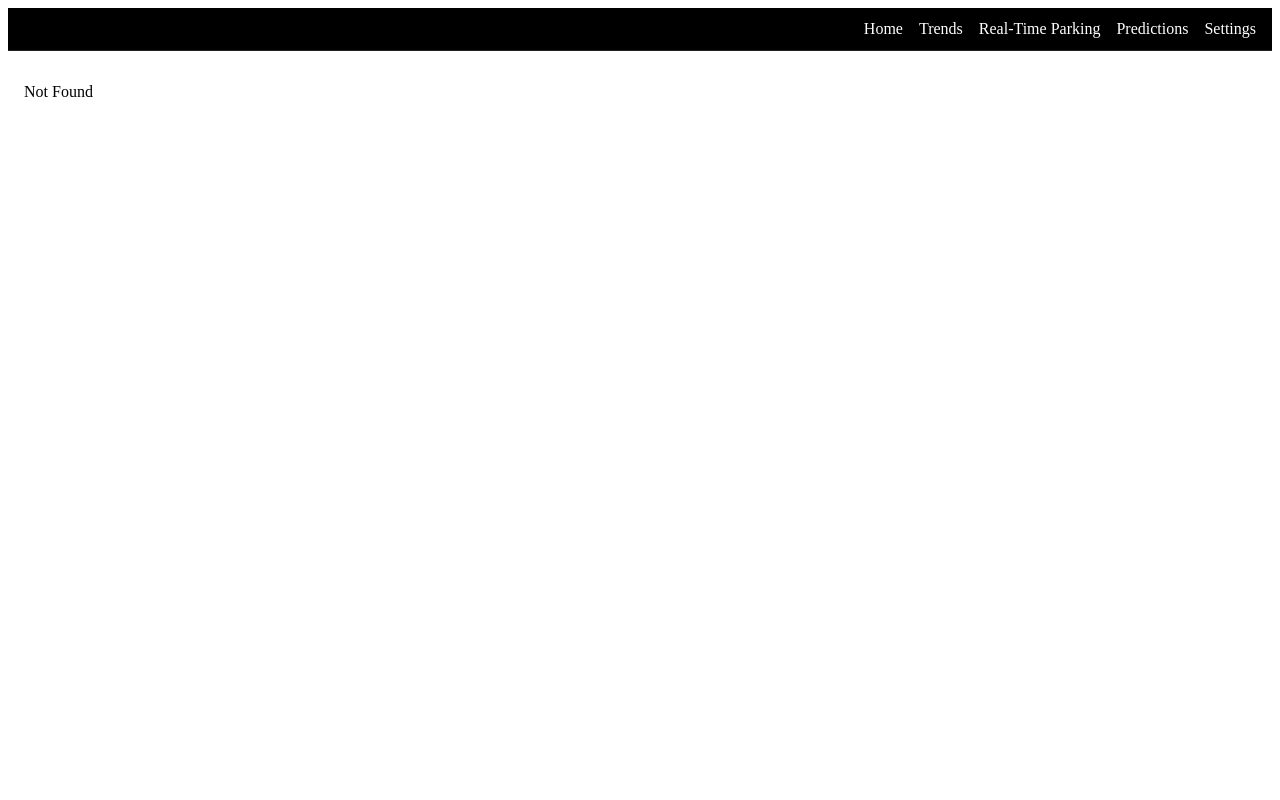
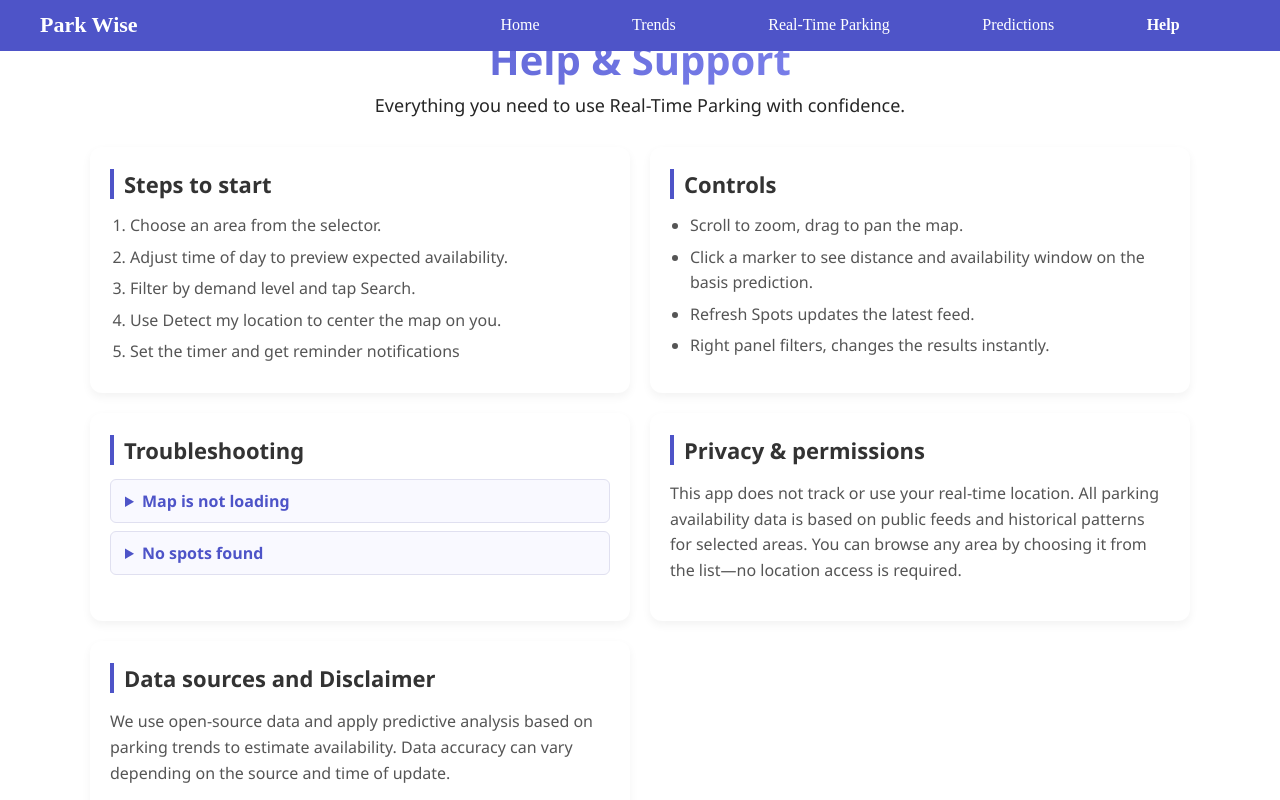
Before and after one commit to LELI1891633/5122-TE20, a Vue app in the folder web/: page /help in a window 1280 px wide. Before the commit this address had no page. Shown: the top 800 px of the page. Built offline with nearby package versions, Linux system fonts and the light colour scheme.

Commit message:
Help page added  and home page changes with navigation bar changes.

```diff
--- a/web/src/App.vue
+++ b/web/src/App.vue
@@ -4,12 +4,13 @@
 <template>
   <div>
     <nav class="navbar">
+      <RouterLink to="/home" class="logo">Park Wise</RouterLink>
       <div class="nav-links">
         <RouterLink to="/home">Home</RouterLink>
         <RouterLink to="/trends">Trends</RouterLink>
         <RouterLink to="/realtime">Real-Time Parking</RouterLink>
         <RouterLink to="/predictions">Predictions</RouterLink>
-        <RouterLink to="/settings">Settings</RouterLink>
+        <RouterLink to="/help">Help</RouterLink>
       </div>
     </nav>
 
@@ -19,21 +20,38 @@
 
 <style scoped>
 .navbar {
+  position: fixed;
+  top: 0;
+  left: 0;
+  right: 0;
   display: flex;
-  justify-content: flex-end; /* push links to right */
-  padding: 12px 16px;
-  border-bottom: 1px solid #222;
-  background-color: #000; /* black background */
+  align-items: center;
+  justify-content: space-between;
+  padding: 12px 40px;
+  border-bottom: 1px solid #4e54c8;
+  background-color: #4e54c8;
+  z-index: 1000;
+}
+
+.logo {
+  font-size: 22px;
+  font-weight: 900;
+  color: #fff;
+  text-decoration: none;
+  flex: 1; /* takes space so nav links shift right */
 }
 
 .nav-links {
   display: flex;
-  gap: 16px;
+  justify-content: space-evenly;
+  flex: 2; /* fills middle space */
+  gap: 32px;
 }
 
 .nav-links a {
   text-decoration: none;
-  color: #fff; /* white text */
+  color: #fff;
+  font-weight: 500;
 }
 
 .nav-links a.router-link-active {
--- a/web/src/router/index.ts
+++ b/web/src/router/index.ts
@@ -8,7 +8,7 @@ const router = createRouter({
     { path: '/trends', component: () => import('../views/Trends.vue') },
     { path: '/realtime', component: () => import('../views/RealTimeParking.vue') },
     { path: '/predictions', component: () => import('../views/Predictions.vue') },
-    { path: '/settings', component: () => import('../views/Settings.vue') },
+    { path: '/help', component: () => import('../views/Help.vue') },
     { path: '/:pathMatch(.*)*', component: { template: '<p style="padding:16px">Not Found</p>' } },
   ],
 })
--- /dev/null
+++ b/web/src/views/Help.vue
@@ -0,0 +1,178 @@
+<template>
+  <div class="help wrap">
+    <header class="page-head">
+      <h1>Help & Support</h1>
+      <p>Everything you need to use Real-Time Parking with confidence.</p>
+    </header>
+
+    <section class="grid">
+      <article class="card">
+        <h2>Steps to start</h2>
+        <ol class="steps">
+          <li>Choose an area from the selector.</li>
+          <li>Adjust time of day to preview expected availability.</li>
+          <li>Filter by demand level and tap Search.</li>
+          <li>Use Detect my location to center the map on you.</li>
+          <li>Set the timer and get reminder notifications</li>
+        </ol>
+      </article>
+
+      <article class="card">
+        <h2>Controls</h2>
+        <ul class="bullets">
+          <li>Scroll to zoom, drag to pan the map.</li>
+          <li>Click a marker to see distance and availability window on the basis prediction.</li>
+          <li>Refresh Spots updates the latest feed.</li>
+          <li>Right panel filters, changes the results instantly.</li>
+        </ul>
+      </article>
+
+      <article class="card">
+        <h2>Troubleshooting</h2>
+        <details>
+          <summary>Map is not loading</summary>
+          <p>Reload the page. Check your internet connection.</p>
+        </details>
+        <details>
+          <summary>No spots found</summary>
+          <p>Lower demand level or change the time slider. Try different suburbs.</p>
+        </details>
+      </article>
+
+
+
+      <article class="card">
+        <h2>Privacy & permissions</h2>
+        <p> This app does not track or use your real-time location. All parking availability data is based on public feeds and historical patterns for selected areas. You can browse any area by choosing it from the list—no location access is required.</p>
+      </article>
+
+      <article class="card">
+        <h2>Data sources and Disclaimer</h2>
+        <p>    We use open-source data and apply predictive analysis based on parking trends to estimate availability.
+                Data accuracy can vary depending on the source and time of update.</p>
+      </article>
+    </section>
+
+    <section class="contact card">
+      <h2>Need more help?</h2>
+      <p>Email support@parkwise.com.au</p>
+    </section>
+  </div>
+</template>
+
+<script setup lang="ts">
+</script>
+
+<style scoped>
+.wrap {
+  max-width: 1100px;
+  margin: 0 auto;
+  padding: 24px 16px 60px;
+  font-family: 'Segoe UI', sans-serif;
+}
+
+.page-head {
+  text-align: center;
+  margin-bottom: 30px;
+}
+.page-head h1 {
+  margin: 0 0 6px;
+  font-size: 40px;
+  font-weight: 900;
+  background: linear-gradient(90deg, #4e54c8, #8f94fb);
+  -webkit-background-clip: text;
+  -webkit-text-fill-color: transparent;
+}
+.page-head p {
+  margin: 0 0 16px;
+  opacity: .85;
+  font-size: 18px;
+}
+
+.grid {
+  margin-top: 20px;
+  display: grid;
+  grid-template-columns: repeat(12, 1fr);
+  gap: 20px;
+}
+
+.card {
+  background: #fff;
+  border-radius: 12px;
+  padding: 22px 20px;
+  box-shadow: 0 4px 10px rgba(0,0,0,0.05);
+  transition: transform 0.2s ease, box-shadow 0.2s ease;
+}
+.card:hover {
+  transform: translateY(-3px);
+  box-shadow: 0 6px 16px rgba(0,0,0,0.08);
+}
+.card h2 {
+  margin: 0 0 14px;
+  font-size: 22px;
+  font-weight: 800;
+  color: #333;
+  border-left: 4px solid #4e54c8;
+  padding-left: 10px;
+}
+.card p {
+  line-height: 1.6;
+  color: #555;
+}
+
+.steps, .bullets {
+  margin: 0;
+  padding-left: 20px;
+  line-height: 1.6;
+  color: #555;
+}
+.steps li, .bullets li {
+  margin: 6px 0;
+}
+
+details {
+  background: #f9f9ff;
+  border: 1px solid #e0e0f0;
+  border-radius: 6px;
+  margin-bottom: 8px;
+  padding: 10px 14px;
+}
+summary {
+  cursor: pointer;
+  font-weight: 700;
+  color: #4e54c8;
+  outline: none;
+}
+summary::-webkit-details-marker {
+  color: #4e54c8;
+}
+
+.grid .card:nth-child(1),
+.grid .card:nth-child(2),
+.grid .card:nth-child(3),
+.grid .card:nth-child(4),
+.grid .card:nth-child(5) {
+  grid-column: span 6;
+}
+
+.contact {
+  margin-top: 30px;
+  text-align: center;
+  background: #f8f8ff;
+  border-radius: 8px;
+  padding: 20px;
+  border: 1px solid #e0e0f0;
+}
+.contact h2 {
+  margin-bottom: 8px;
+}
+
+@media (max-width: 992px) {
+  .grid {
+    grid-template-columns: 1fr;
+  }
+  .grid .card {
+    grid-column: auto;
+  }
+}
+</style>
--- a/web/src/views/Home.vue
+++ b/web/src/views/Home.vue
@@ -4,7 +4,7 @@
         <div class="wrap hero-inner">
           <h1>Find Parking fast in Melbourne CBD</h1>
           <p>Live parking data and trends to reduce congestion and save you time</p>
-          <router-link to="/realtimeparking" class="btn-primary">Search Available Spots</router-link>
+          <router-link to="/realtime" class="btn-primary">Search Available Spots</router-link>
         </div>
       </section>
 
@@ -91,100 +91,182 @@
   </script>
 
 
-  vue
   <style scoped>
-  .home { color:#333; font-family: 'Segoe UI', sans-serif; }
-
-  .wrap { max-width:1100px; margin:0 auto; padding:0 16px; }
-
-  .navbar { background:#0f0f0f; color:#fff; border-bottom:1px solid #2a2a2a; }
-  .nav-wrap { display:flex; justify-content:space-between; align-items:center; padding:18px 16px; }
-  .logo { font-weight:800; font-size:18px; }
-  .nav-links a { margin-left:24px; text-decoration:none; color:#fff; }
-  .nav-links a:hover { text-decoration:underline; }
-
-  .hero { background:#e6e6e6; }
-  .hero-inner { padding:40px 16px 24px; text-align:center; }
-  .hero-inner h1 { font-size:40px; font-weight:900; margin:0 0 8px; }
-  .hero-inner p { margin:0; opacity:.9; }
-
-  .btn-primary {
-    margin-top:16px;
-    background:#fff; color:#000; border:1px solid #d8d8d8;
-    padding:10px 16px; border-radius:4px; cursor:pointer;
-    display:inline-block; text-decoration:none;
+.home {
+  color: #333;
+  font-family: 'Segoe UI', sans-serif;
 }
 
-  .top-section { background:#fff; }
-  .two-col {
-    display:grid;
-    grid-template-columns: 0.5fr 1fr;
-    gap:24px;
-    padding:24px 16px 60px;
+.wrap {
+  max-width: 1100px;
+  margin: 0 auto;
+  padding: 0 16px;
 }
 
-  .left-panel{
-  display:grid;
-  grid-template-rows: 1fr 1fr;
-  gap:24px;
+/* Hero section */
+.hero {
+  background: linear-gradient(135deg, #9196fc, #8f94fb);
+  color: white;
+}
+.hero-inner {
+  padding: 60px 16px 40px;
+  text-align: center;
+}
+.hero-inner h1 {
+  font-size: 42px;
+  font-weight: 900;
+  margin: 0 0 12px;
+}
+.hero-inner p {
+  margin: 0 0 20px;
+  opacity: 0.95;
+  font-size: 18px;
+}
+.btn-primary {
+  margin-top: 8px;
+  background: #fff;
+  color: #4e54c8;
+  border: none;
+  padding: 12px 20px;
+  border-radius: 6px;
+  cursor: pointer;
+  display: inline-block;
+  text-decoration: none;
+  font-weight: 600;
+  transition: all 0.2s ease;
+}
+.btn-primary:hover {
+  background: #f0f0ff;
+  transform: translateY(-2px);
 }
 
-.left-top-row{
-  background:#0f0f0f;
-  color:#fff;
-  border-radius:6px;
-  padding:22px 20px;
+
+.top-section {
+  background: #fff;
+}
+.two-col {
+  display: grid;
+  grid-template-columns: 0.5fr 1fr;
+  gap: 24px;
+  padding: 40px 16px 60px;
 }
 
-.left-bottom-row{
-  background:#f3f3f3;
-  border:1px solid #e5e5e5;
-  border-radius:6px;
-  padding:22px 20px;
+.left-panel {
+  display: grid;
+  grid-template-rows: 1fr 1fr;
+  gap: 24px;
 }
-.left-bottom-row h2{ margin:0 0 12px; font-weight:800; }
-.left-bottom-row p{ margin:0 0 12px; opacity:.9; }
+.left-top-row,
+.left-top-row {
+  background: #4e54c8;
+  color: #fff;
+  border-radius: 12px;
+  padding: 22px 10px;
+  box-shadow: 0 4px 10px rgba(0,0,0,0.05);
+  transition: transform 0.2s ease, box-shadow 0.2s ease;
 
-  .why-section h2 { margin:0 0 12px; font-weight:1000; }
+  /* Center items vertically and horizontally */
+  display: flex;
+  flex-direction: column;
+  justify-content: center;
+  text-align: center;
+}
+
+.left-top-row h2 {
+  margin: 0 0 16px;
+  font-weight: 800;
+  font-size: 24px; /* slightly bigger heading */
+}
+
+.left-top-row ul {
+  list-style: none;
+  padding: 0;
+  margin: 0;
+  font-size: 18px; /* increase point size */
+  line-height: 1.8;
+}
+
+.left-bottom-row {
+  background: #f9f9ff;
+  border: 1px solid #e5e5e5;
+  border-radius: 12px;
+  padding: 22px 20px;
+  color: #4e54c8;
+  display: flex;
+  flex-direction: column;
+  justify-content: center;
+  text-align: center;
+  box-shadow: 0 4px 10px rgba(0,0,0,0.05);
+  transition: transform 0.2s ease, box-shadow 0.2s ease;
+}
+.left-bottom-row:hover {
+  transform: translateY(-3px);
+  box-shadow: 0 6px 16px rgba(0,0,0,0.08);
+}
+.left-bottom-row h2 {
+  margin: 0 0 14px;
+  font-weight: 800;
+  font-size: 22px; /* slightly larger heading */
+  color: #4e54c8;
+}
+.left-bottom-row p {
+  margin: 0 0 16px;
+  opacity: 0.9;
+  font-size: 16px; /* slightly larger text */
+}
+
 
 .right-panel {
-    background:#f3f3f3; border:1px solid #e5e5e5; border-radius:6px;
-    padding:22px 20px;
+  background: #f9f9ff;
+  border: 1px solid #e5e5e5;
+  border-radius: 12px;
+  padding: 22px 20px;
+  box-shadow: 0 4px 10px rgba(0,0,0,0.05);
+  color: #4e54c8;
 }
-  .right-panel h2 { font-size:24px; margin:0 0 12px; font-weight:800; }
-  .right-panel p { margin:0; }
-  .map-icon { font-size:48px; margin-top:24px; }
-
-  .illustration{
-    width:100%;
-    height:clamp(320px, 50vh, 560px);
-    border-radius:4px;
-    border:1px solid #e5e5e5;
-    position:relative;
-    background:#0e0e0e;
+.right-panel h2 {
+  font-size: 24px;
+  margin: 0 0 12px;
+  font-weight: 800;
+  color: #4e54c8;
 }
-  .map-layer{ position:absolute; inset:0; border-radius:4px; overflow:hidden; }
-  .map-layer :deep(.leaflet-container){ width:100%; height:100%; background:transparent; }
-  .map-layer :deep(img){ max-width:none !important; }
-
-  .board-sub{ margin:12px 0; font-size:14px; color:#555; }
-  .board-actions{ display:flex; gap:12px; flex-wrap:wrap; margin-top:8px; }
-  .btn-outline{
-    background:#fff; color:#000; border:1px solid #d8d8d8;
-    padding:8px 12px; border-radius:4px; cursor:pointer;
+.illustration {
+  width: 100%;
+  height: clamp(320px, 50vh, 560px);
+  border-radius: 8px;
+  border: 1px solid #e5e5e5;
+  position: relative;
+  background: #0e0e0e;
+  margin-bottom: 16px;
 }
 
-  .how-it-works { background:#fff; }
-  .how-it-works .wrap { padding:24px 16px 60px; text-align:center; }
-  .how-it-works h2 { font-size:28px; margin:0 0 24px; font-weight:800; }
-  .steps {
-    display:flex; justify-content:center; flex-wrap:wrap; gap:60px;
+.map-layer {
+  position: absolute;
+  inset: 0;
+  border-radius: 8px;
+  overflow: hidden;
 }
-  .step { width:180px; }
-  .step .icon { font-size:36px; margin-bottom:12px; }
-  .step h3 { margin:0 0 8px; }
+.map-layer :deep(.leaflet-container) {
+  width: 100%;
+  height: 100%;
+  background: transparent;
+}
+.map-layer :deep(img) {
+  max-width: none !important;
+}
 
-  @media (max-width: 992px){
-    .two-col { grid-template-columns:1fr; }
+/* Buttons inside panels */
+.board-actions {
+  display: flex;
+  gap: 12px;
+  flex-wrap: wrap;
+  margin-top: 8px;
+}
+
+/* Responsive tweaks */
+@media (max-width: 992px) {
+  .two-col {
+    grid-template-columns: 1fr;
+  }
 }
 </style>
--- a/web/src/views/Settings.vue
+++ /dev/null
@@ -1,7 +0,0 @@
-<template>
-  <div style="padding:24px;border:1px dashed #ccc;">
-    <h1>⚙️ Settings</h1>
-    <p>App preferences & data sources config will appear here.</p>
-  </div>
-</template>
-<script setup lang="ts"></script>
```
Lines whose indentation alone changed are shown as unchanged.
